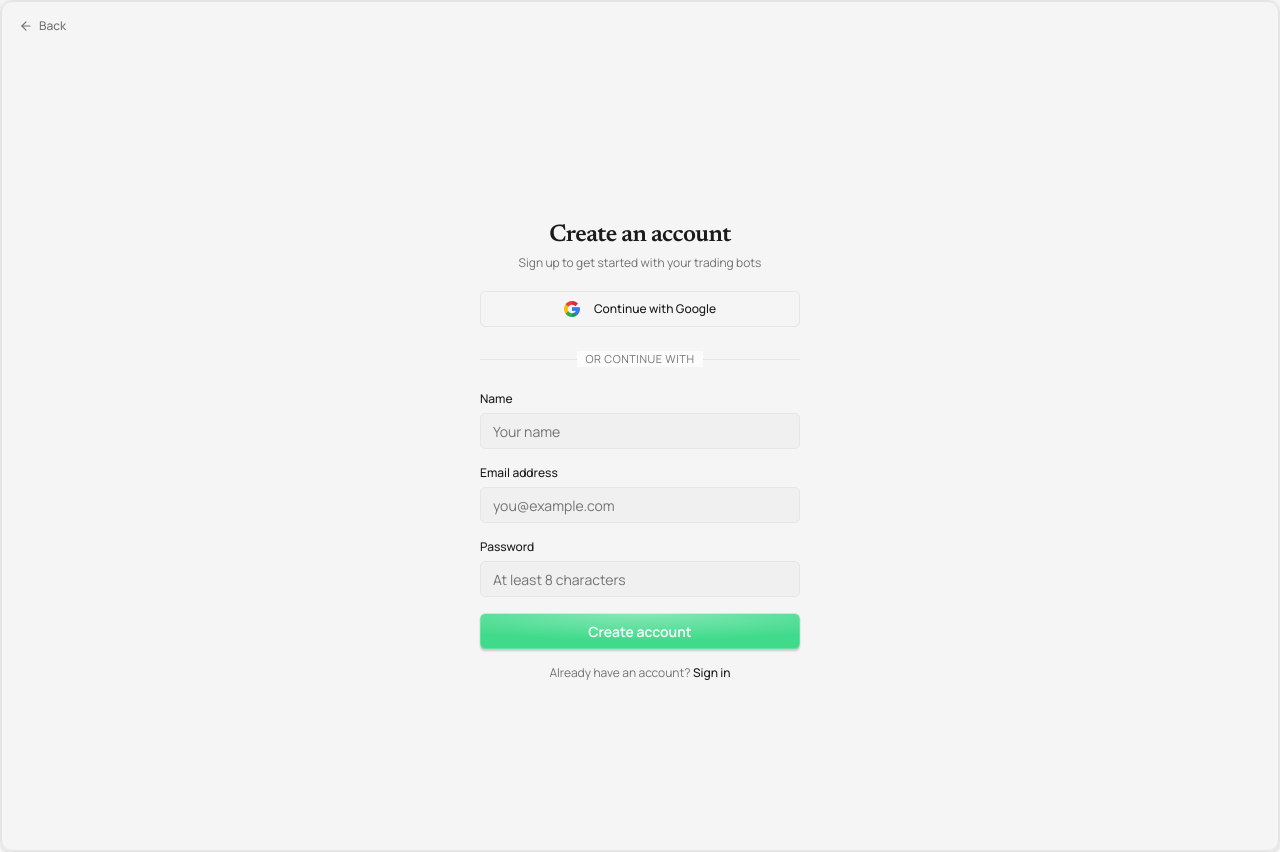
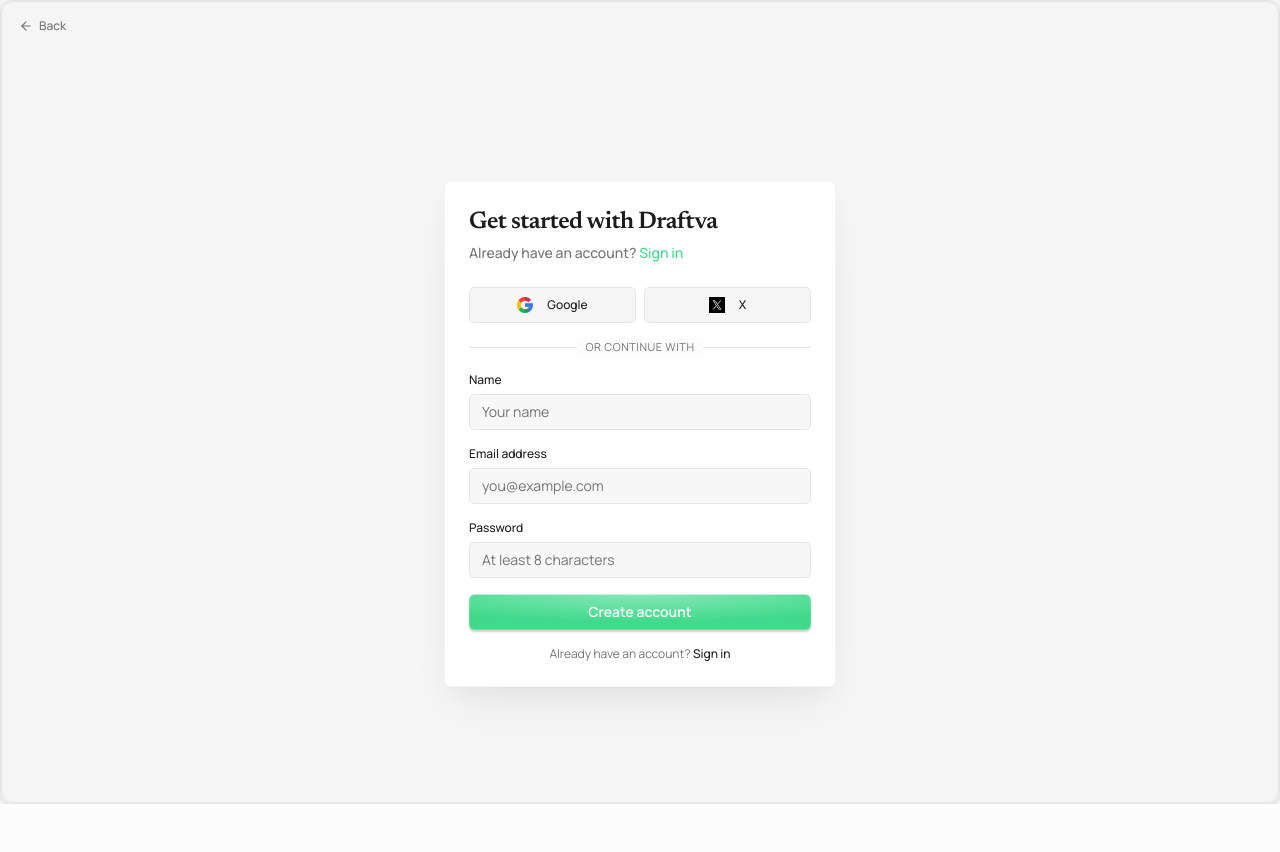
Before and after one commit to Ajaysingh2003/postflow, a Next.js app in the folder fronted/: page /register in a window 1280 px wide. After the commit the page ends 804 px from the top, so only its background shows below. Built offline with nearby package versions, Linux system fonts and the light colour scheme.

Commit message:
redesign of auth pages done

```diff
--- a/fronted/src/app/(auth)/forgot-password/page.tsx
+++ b/fronted/src/app/(auth)/forgot-password/page.tsx
@@ -1,17 +1,10 @@
-import ForgotPasswordForm from "@/modules/user/component/ForgotPasswordForm";
+import ForgetPasswordView from '@/modules/user/view/ForgetPasswordView'
+import React from 'react'
 
-export default function ForgotPasswordPage() {
+function page() {
   return (
-    <main className="flex min-h-screen items-center justify-center px-6">
-      <div>
-        <h1 className="mb-2 text-center text-2xl font-semibold text-slate-950">
-          Reset your password
-        </h1>
-        <p className="mb-6 text-center text-sm text-slate-500">
-          We&apos;ll send a secure reset link to your email.
-        </p>
-        <ForgotPasswordForm />
-      </div>
-    </main>
-  );
+    <ForgetPasswordView/>
+  )
 }
+
+export default page
--- a/fronted/src/app/(auth)/reset-password/page.tsx
+++ b/fronted/src/app/(auth)/reset-password/page.tsx
@@ -1,17 +1,10 @@
-import ResetPasswordForm from "@/modules/user/component/ResetPasswordForm";
+import ResetPasswordView from '@/modules/user/view/ResetPasswordView'
+import React from 'react'
 
-type PageProps = { searchParams: Promise<{ token?: string }> };
+function page() {
+  return (
+    <ResetPasswordView token=""/>
+  )
+}
 
-export default async function ResetPasswordPage({ searchParams }: PageProps) {
-  const { token = "" } = await searchParams;
-  return (
-    <main className="flex min-h-screen items-center justify-center px-6">
-      <div>
-        <h1 className="mb-6 text-center text-2xl font-semibold text-slate-950">
-          Choose a new password
-        </h1>
-        <ResetPasswordForm token={token} />
-      </div>
-    </main>
-  );
-}
+export default page
--- a/fronted/src/modules/user/component/ResetPasswordForm.tsx
+++ b/fronted/src/modules/user/component/ResetPasswordForm.tsx
@@ -54,7 +54,7 @@
       <Button
         type="submit"
         disabled={reset.isPending || !token}
-        className="w-full rounded-md font-medium"
+        className="w-full primary-btn rounded-md font-medium"
       >
         {reset.isPending && (
           <Loader2 className="mr-2 h-4 w-4 animate-spin" />
--- a/fronted/src/modules/user/component/VerifyOTPForm.tsx
+++ b/fronted/src/modules/user/component/VerifyOTPForm.tsx
@@ -111,7 +111,7 @@
   const isResendDisabled = resend.isPending || cooldown > 0 || !email.trim();
 
   return (
-    <div className="w-full   flex items-center justify-center ">
+    <div className="w-full   zflex items-center justify-center ">
       <div className=" space-y-4">
 
 
--- /dev/null
+++ b/fronted/src/modules/user/view/ForgetPasswordView.tsx
@@ -0,0 +1,40 @@
+"use client";
+
+import React from "react";
+import Link from "next/link";
+import { ArrowLeft } from "lucide-react";
+
+import ForgotPasswordForm from "../component/ForgotPasswordForm";
+
+function ForgetPasswordView() {
+  return (
+    <div className="flex min-h-[calc(100dvh-4rem)] w-full flex-col">
+      <div className="flex h-full flex-1 w-full items-center justify-center p-4">
+        <div className="card-shadow relative z-10 mt-4 block w-full rounded-lg bg-background p-6 card sm:w-98">
+          {/* Back link */}
+
+
+          {/* Heading */}
+          <div className="space-y-1">
+            <h2 className="font-heading text-2xl font-semibold tracking-tight text-foreground">
+              Reset your password
+            </h2>
+            <p className="text-[14px] font-medium text-muted-foreground">
+              Enter your email and we&apos;ll send you a link to reset your
+              password.
+            </p>
+          </div>
+
+          {/* Primary Form */}
+          <div className="mt-6 w-full">
+            <ForgotPasswordForm />
+          </div>
+
+
+        </div>
+      </div>
+    </div>
+  );
+}
+
+export default ForgetPasswordView;
--- a/fronted/src/modules/user/view/LoginView.tsx
+++ b/fronted/src/modules/user/view/LoginView.tsx
@@ -34,8 +34,8 @@
 
   return (
     <div className="flex   min-h-[calc(100dvh-4rem)] w-full flex-col">
-      <div className="flex flex-1 w-full items-center justify-center p-4">
-        <div className="flexz card-shadow block bg-background p-6 mt-4 card w-full sm:w-98 relative z-10  rounded-lg  flex-col items-center justify-center ">
+      <div className="flex  h-full flex-1 w-full items-center justify-center p-4">
+        <div className="card-shadow block bg-background p-6 mt-4 card w-full sm:w-98 relative z-10  rounded-lg  flex-col items-center justify-center ">
           {/* Heading */}
           <div className=" space-y-1">
             <h2 className="text-2xl font-semibold tracking-tight text-foreground font-heading">
@@ -44,7 +44,7 @@
             <p className="text-[14px] font-medium text-muted-foreground">
               Don't have an account?{" "}
               <a
-                href="/auth/register"
+                href="/register"
                 className="font-medium text-brand-primary underline-offset-4 hover:underline"
               >
                 Sign up
--- a/fronted/src/modules/user/view/RegisterView.tsx
+++ b/fronted/src/modules/user/view/RegisterView.tsx
@@ -1,6 +1,7 @@
 "use client";
 
 import React from "react";
+import Link from "next/link";
 import Image from "next/image";
 import { toast } from "sonner";
 import { Loader2 } from "lucide-react";
@@ -22,31 +23,35 @@
     onError: (error) => toast.error(error.message || "Google sign-up failed"),
   });
 
-
-
-  const isLoading = googleSignIn.isPending
+  const isLoading = googleSignIn.isPending;
 
   return (
-    <div className="flex min-h-[calc(100dvh-1rem)] w-full flex-col">
-      <div className="flex flex-1 w-full items-center justify-center p-4">
-        <div className="flex w-full max-w-xs flex-col items-center justify-center gap-2">
-          {/* Header */}
-          <div className="text-center space-y-1">
+    <div className="flex min-h-[calc(100dvh-4rem)] w-full flex-col">
+      <div className="flex h-full flex-1 w-full items-center justify-center p-4">
+        <div className="card-shadow block bg-background p-6 mt-4 card w-full sm:w-98 relative z-10 rounded-lg flex-col items-center justify-center">
+          {/* Heading */}
+          <div className="space-y-1">
             <h2 className="text-2xl font-semibold tracking-tight text-foreground font-heading">
-              Create an account
+             Get started with Draftva
             </h2>
-            <p className="text-xs text-muted-foreground">
-              Sign up to get started with your trading bots
+            <p className="text-[14px] font-medium text-muted-foreground">
+              Already have an account?{" "}
+              <Link
+                href="/login"
+                className="font-medium text-brand-primary underline-offset-4 hover:underline"
+              >
+                Sign in
+              </Link>
             </p>
           </div>
 
           {/* Social Auth Providers */}
-          <div className="mt-3 flex w-full flex-col gap-2">
+          <div className="mt-6 grid grid-cols-2 gap-2">
             <Button
               type="button"
               variant="outline"
               disabled={isLoading}
-              className="relative w-full rounded-md border-border !bg-primary text-foreground hover:bg-muted/50 transition-colors"
+              className="relative w-full font-medium rounded-md border-border !bg-primary text-foreground hover:bg-muted/50 transition-colors"
               onClick={() => googleSignIn.mutate()}
             >
               {googleSignIn.isPending ? (
@@ -60,12 +65,32 @@
                   className="mr-2 shrink-0"
                 />
               )}
-              <span className="text-xs font-medium">Continue with Google</span>
+              <span className="text-xs font-medium">Google</span>
             </Button>
 
+            <Button
+              type="button"
+              variant="outline"
+              disabled={isLoading}
+              className="relative w-full font-medium rounded-md border-border !bg-primary text-foreground hover:bg-muted/50 transition-colors"
+              onClick={() => googleSignIn.mutate()}
+            >
+              {googleSignIn.isPending ? (
+                <Loader2 className="mr-2 h-4 w-4 animate-spin text-muted-foreground" />
+              ) : (
+                <Image
+                  src="/channels/x.jpeg"
+                  height={16}
+                  width={16}
+                  alt="X logo"
+                  className="mr-2 shrink-0"
+                />
+              )}
+              <span className="text-xs font-medium">X</span>
+            </Button>
           </div>
 
-          {/* Divider */}
+          {/* Centered Semantic Divider */}
           <div className="relative my-4 flex w-full items-center justify-center">
             <div className="absolute inset-0 flex items-center">
               <span className="w-full border-t border-border" />
@@ -75,7 +100,7 @@
             </span>
           </div>
 
-          {/* Registration Form */}
+          {/* Primary Form */}
           <div className="w-full">
             <RegisterForm />
           </div>
--- /dev/null
+++ b/fronted/src/modules/user/view/ResetPasswordView.tsx
@@ -0,0 +1,52 @@
+"use client";
+
+import React from "react";
+import Link from "next/link";
+import { ArrowLeft, KeyRound } from "lucide-react";
+import ResetPasswordForm from "../component/ResetPasswordForm";
+
+interface ResetPasswordViewProps {
+  token?: string;
+}
+
+export default function ResetPasswordView({ token = "" }: ResetPasswordViewProps) {
+  return (
+    <div className="flex min-h-[calc(100dvh-4rem)] w-full flex-col">
+      <div className="flex h-full flex-1 w-full items-center justify-center p-4">
+        <div className="card-shadow relative z-10 mt-4 block w-full rounded-lg bg-background p-6 card sm:w-98">
+
+
+          {/* Heading & Icon */}
+          <div className="space-y-1.5">
+
+
+            <h2 className="font-heading text-2xl font-semibold tracking-tight text-foreground">
+              Set new password
+            </h2>
+            <p className="text-[14px] font-medium leading-relaxed text-muted-foreground">
+              Your new password must be different from previously used passwords.
+            </p>
+          </div>
+
+          {/* Primary Form */}
+          <div className="mt-6 w-full">
+            <ResetPasswordForm token={token} />
+          </div>
+
+          {/* Footer Navigation */}
+          <div className="mt-6 border-t border-border/60 pt-4 text-center">
+            <p className="text-xs text-muted-foreground">
+              Remember your password?{" "}
+              <Link
+                href="/login"
+                className="font-medium text-brand-primary underline-offset-4 hover:underline"
+              >
+                Sign in
+              </Link>
+            </p>
+          </div>
+        </div>
+      </div>
+    </div>
+  );
+}
```
Also changed, not shown: fronted/src/modules/user/view/VerifyOTPView.tsx (+27 -21 lines).
